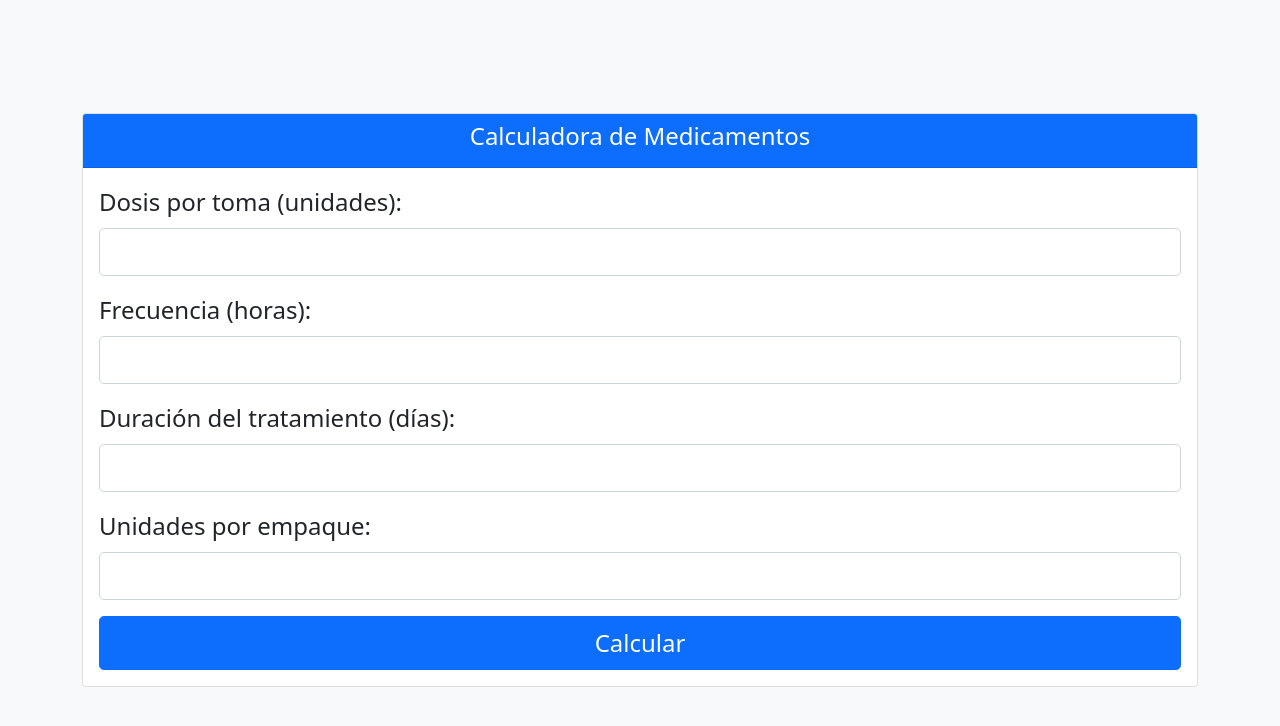
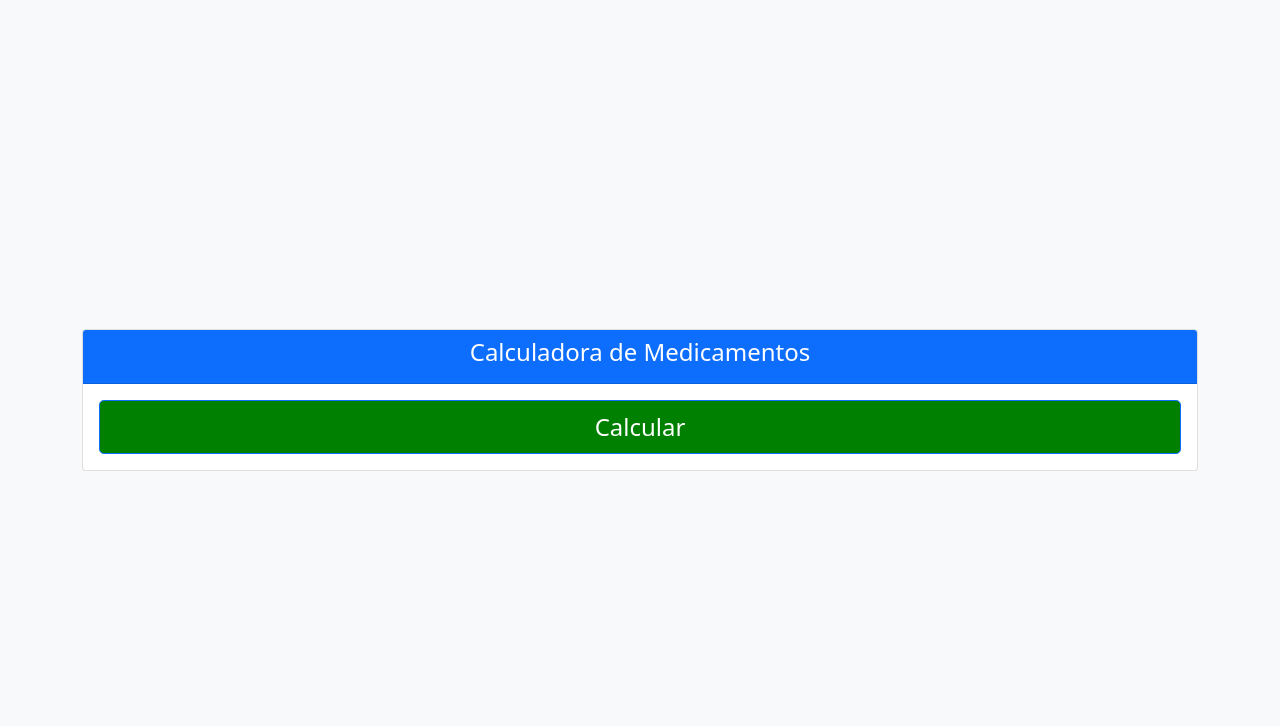
Before and after one commit to zenmastersalv/ElyApp, a plain HTML site: page index.html in a window 1280 px wide. Drawn offline with nearby package versions, Linux system fonts and the light colour scheme.

Commit message:
Update index.html

```diff
--- a/index.html
+++ b/index.html
@@ -11,6 +11,10 @@
         }
         .calculate-btn {
             width: 100%;
+            background-color: green; /* Make the "Calcular" button green */
+        }
+        .close-btn {
+            background-color: red; /* Make the "Cerrar" button red */
         }
     </style>
 </head>
@@ -22,22 +26,7 @@
             </div>
             <div class="card-body">
                 <form id="medicineForm">
-                    <div class="mb-3">
-                        <label for="dose" class="form-label bigger-font">Dosis por toma (unidades):</label>
-                        <input type="number" class="form-control form-control-lg" id="dose" name="dose" step="0.1" required>
-                    </div>
-                    <div class="mb-3">
-                        <label for="frequency" class="form-label bigger-font">Frecuencia (horas):</label>
-                        <input type="number" class="form-control form-control-lg" id="frequency" name="frequency" required>
-                    </div>
-                    <div class="mb-3">
-                        <label for="treatmentDuration" class="form-label bigger-font">Duración del tratamiento (días):</label>
-                        <input type="number" class="form-control form-control-lg" id="treatmentDuration" name="treatmentDuration" required>
-                    </div>
-                    <div class="mb-3">
-                        <label for="packageContent" class="form-label bigger-font">Unidades por empaque:</label>
-                        <input type="number" class="form-control form-control-lg" id="packageContent" name="packageContent" required>
-                    </div>
+                    <!-- Your form inputs here -->
                     <button type="submit" class="btn btn-primary btn-lg btn-block bigger-font calculate-btn">Calcular</button>
                 </form>
                 <!-- Add the modal here -->
@@ -52,7 +41,7 @@
                         <p id="result" class="mt-3 text-center bigger-font"></p>
                       </div>
                       <div class="modal-footer">
-                        <button type="button" class="btn btn-secondary" data-bs-dismiss="modal">Cerrar</button>
+                        <button type="button" class="btn btn-secondary close-btn" data-bs-dismiss="modal">Cerrar</button>
                       </div>
                     </div>
                   </div>
```
